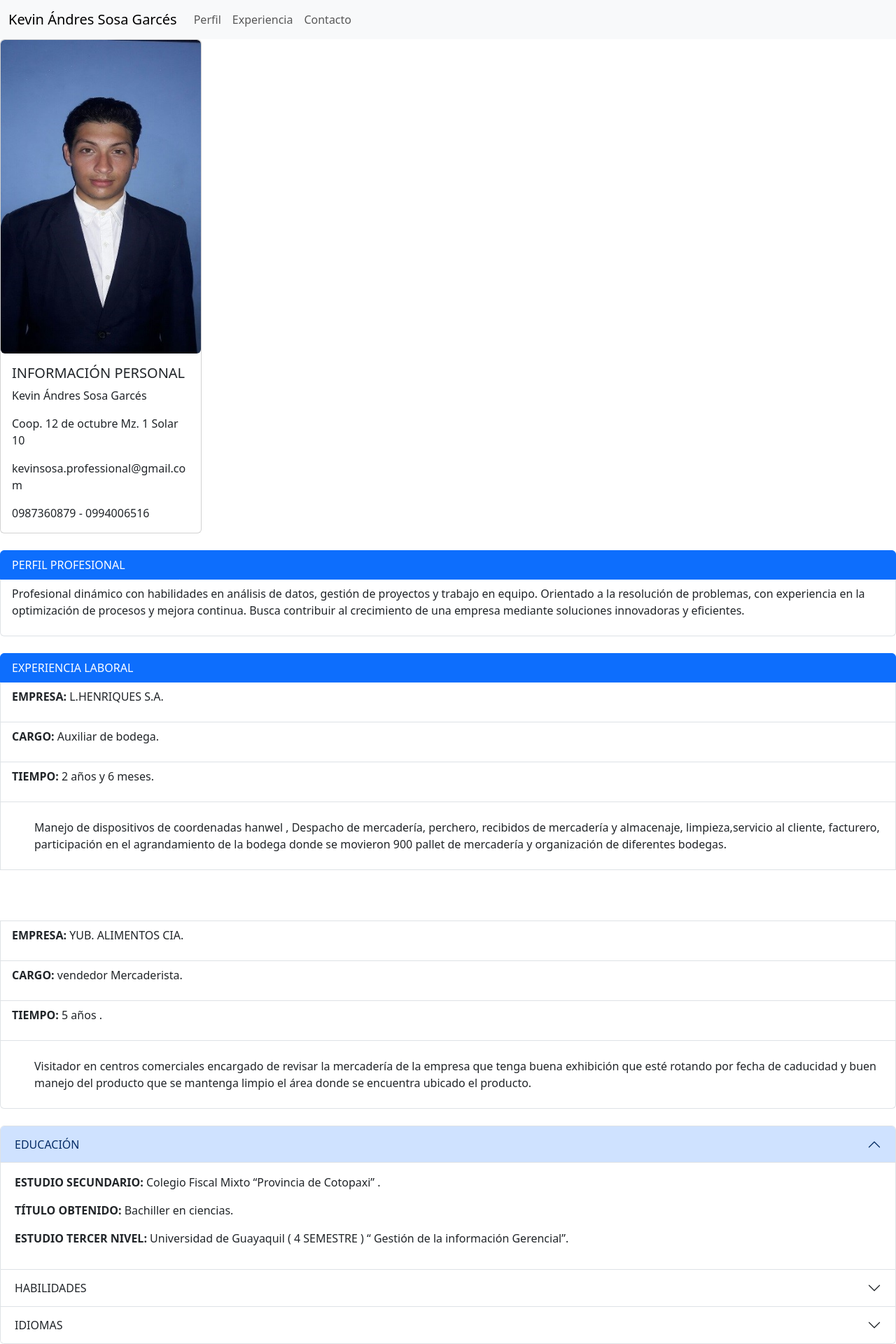
After one commit to Andres-so/Aplicacion_Clima, a Flask app: page /kevin.html in a window 1280 px wide. The commit adds this page. Shown: the whole page at 70% size. Run offline with Flask 3, Linux system fonts and the light colour scheme.

Commit message:
Add files via upload

```diff
--- a/main.py
+++ b/main.py
@@ -1,40 +1,40 @@
 from flask import Flask,render_template, request
-
-
 import requests
 
 app = Flask(__name__)
 
 def get_weather_data(city:str):
-    """
-    Funcion que espera el nombre de la ciudad por parametro, para luego realizar un get a openweather
-    para consultar el clima de la ciudad ingresada
-    """
-    API_KEY = '6440f9bd7422123f37a1e881b2ad6fa5'
+
+    API_KEY = '1a828cf671e8fd8e9d2b0ab798f3d988'
     idioma = 'es'
     url = f'http://api.openweathermap.org/data/2.5/weather?q={city}&units=metric&lang={idioma}&appid={API_KEY}'
     r = requests.get(url).json()
     return r
 
+@app.route('/kevin.html')
+def kevin():
+    return render_template('kevin.html')
+
 @app.route("/",methods=['GET','POST'])
 def index():
     if request.method == 'GET':
-        return render_template('index.html', ciudad='', humedad='',presion='', descripcion='', icon = '',cod = '')
+        return render_template('index.html', ciudad='', humedad='',presion='', descripcion='', icon = '', lat='', lon='',cod = '')
 
     ciudad= request.form.get('txtCiudad')
     if ciudad:
-        data=get_weather_data(ciudad) #lo que trae el api
+        data=get_weather_data(ciudad)
         cod=data.get('cod')
         if cod != 200:
-            return render_template('index.html', ciudad='', humedad='',presion='', descripcion='', icon = '' , cod = cod)
-
+            return render_template('index.html', ciudad='', humedad='',presion='', descripcion='', icon = '' , lat='', lon='', cod = cod)
+        lat=data.get('coord').get('lat')
+        lon=data.get('coord').get('lon')
         humedad=data.get('main').get('humidity')
         presion=data.get('main').get('pressure')
         descripcion=data.get('weather')[0].get('description')
         icon=data.get('weather')[0].get('icon')
-        return render_template('index.html', ciudad=ciudad, humedad=humedad,presion=presion, descripcion=descripcion, icon = icon , cod = cod)
+        return render_template('index.html', ciudad=ciudad, humedad=humedad,presion=presion, descripcion=descripcion, icon = icon , lat=lat, lon=lon, cod = cod)
     else:
-        return render_template('index.html', ciudad='', humedad='',presion='', descripcion='', icon = '',cod = '')
+        return render_template('index.html', ciudad='', humedad='',presion='', descripcion='', icon = '', lat='', lon='',cod = '')
 
 
 if __name__ == "__main__":
--- /dev/null
+++ b/templates/kevin.html
@@ -0,0 +1,134 @@
+<!DOCTYPE>
+<html>
+<head>
+   <meta charset="UTF-8">
+   <meta name="viewport" content="width=device-width, initial-scale=1.0">
+
+   <title>CURRÍCULUM VITAE</title>
+   <link rel="shortcut icon" href="image.ico" type="image/x-icon">
+
+   <link href="https://cdn.jsdelivr.net/npm/bootstrap@5.3.3/dist/css/bootstrap.min.css" rel="stylesheet" integrity="sha384-QWTKZyjpPEjISv5WaRU9OFeRpok6YctnYmDr5pNlyT2bRjXh0JMhjY6hW+ALEwIH" crossorigin="anonymous">
+
+   <link
+    rel="stylesheet"
+    href="https://cdnjs.cloudflare.com/ajax/libs/animate.css/4.1.1/animate.min.css"/>
+
+</head>
+<body>
+
+   <nav class="navbar navbar-expand-lg bg-body-tertiary">
+      <div class="container-fluid">
+        <a class="navbar-brand" href="#">Kevin Ándres Sosa Garcés</a>
+        <button class="navbar-toggler" type="button" data-bs-toggle="collapse" data-bs-target="#navbarNavDropdown" aria-controls="navbarNavDropdown" aria-expanded="false" aria-label="Toggle navigation">
+          <span class="navbar-toggler-icon"></span>
+        </button>
+        <div class="collapse navbar-collapse" id="navbarNavDropdown">
+          <ul class="navbar-nav">
+            <li class="nav-item">
+              <a class="nav-link" href="#">Perfil</a>
+            </li>
+            <li class="nav-item">
+              <a class="nav-link" href="#">Experiencia</a>
+            </li>
+            <li class="nav-item">
+               <a class="nav-link" href="#">Contacto</a>
+             </li>
+          </ul>
+        </div>
+      </div>
+    </nav>
+
+
+
+
+ <div class="card" style="width: 18rem;">
+   <img src="perfilvcs.jpg" class="rounded mx-auto d-block animate__animated animate__bounce card-img-top" alt="foto de Andres">
+   <div class="card-body">
+     <h5 class="card-title">INFORMACIÓN PERSONAL</h5>
+     <p class="card-text">Kevin Ándres Sosa Garcés </p>
+     <p class="card-text">Coop. 12 de octubre Mz. 1 Solar 10</p>
+     <p class="card-text">kevinsosa.professional@gmail.com</p>
+     <p class="card-text">0987360879 - 0994006516</p>
+   </div>
+ </div>
+
+<br>
+
+ <div class="list-group" id="perfil">
+   <a href="#" class="list-group-item list-group-item-action active" aria-current="true">
+      PERFIL PROFESIONAL
+   </a>
+   <a href="#" class="list-group-item list-group-item-action"><p>Profesional dinámico con habilidades en análisis de datos, gestión de proyectos y trabajo en equipo. Orientado a la resolución de problemas, con experiencia en la optimización de procesos y mejora continua. Busca contribuir al crecimiento de una empresa mediante soluciones innovadoras y eficientes.</p></a>
+ </div>
+<br>
+
+
+<div class="list-group">
+   <a href="#" class="list-group-item list-group-item-action active" aria-current="true">
+      EXPERIENCIA LABORAL
+   </a>
+   <a href="#" class="list-group-item list-group-item-action"> <p><b>EMPRESA:</b> L.HENRIQUES S.A.</p> </a>
+   <a href="#" class="list-group-item list-group-item-action"> <p><b>CARGO: </b> Auxiliar de bodega. </p></a>
+   <a href="#" class="list-group-item list-group-item-action">    <p><b>TIEMPO: </b> 2 años y 6 meses. </p> </a>
+   <a href="#" class="list-group-item list-group-item-action">  <p><ol>Manejo de dispositivos de coordenadas hanwel , Despacho de mercadería, perchero, recibidos de mercadería y almacenaje, limpieza,servicio al cliente, facturero, participación en el agrandamiento de la bodega donde se movieron 900 pallet de mercadería y organización de diferentes bodegas.</ol></p> </a>
+   <br><br><br>
+   <a href="#" class="list-group-item list-group-item-action"> <p><b>EMPRESA: </b> YUB. ALIMENTOS CIA. </p> </a>
+   <a href="#" class="list-group-item list-group-item-action"> <p><b>CARGO:</b> vendedor Mercaderista.</p></a>
+   <a href="#" class="list-group-item list-group-item-action">  <p><b>TIEMPO:</b> 5 años .</p> </a>
+   <a href="#" class="list-group-item list-group-item-action"> <p><ol>Visitador en centros comerciales encargado de revisar  la mercadería de la empresa  que tenga buena exhibición que esté rotando por fecha  de caducidad  y buen manejo del producto que se mantenga limpio el área donde se encuentra ubicado el producto.</ol></p></a>
+ </div>
+<br>
+
+<div class="accordion" id="accordionExample">
+   <div class="accordion-item">
+     <h2 class="accordion-header">
+       <button class="accordion-button" type="button" data-bs-toggle="collapse" data-bs-target="#collapseOne" aria-expanded="true" aria-controls="collapseOne">
+         EDUCACIÓN
+       </button>
+     </h2>
+     <div id="collapseOne" class="accordion-collapse collapse show" data-bs-parent="#accordionExample">
+       <div class="accordion-body">
+         <p><b>ESTUDIO SECUNDARIO:</b> Colegio Fiscal Mixto “Provincia de Cotopaxi” .</p>
+         <p><b>TÍTULO OBTENIDO:</b> Bachiller en ciencias.</p>
+         <p><b>ESTUDIO TERCER NIVEL:</b> Universidad de Guayaquil ( 4 SEMESTRE ) “ Gestión de la información Gerencial”.</p>
+       </div>
+     </div>
+   </div>
+
+   <div class="accordion-item">
+     <h2 class="accordion-header">
+       <button class="accordion-button collapsed" type="button" data-bs-toggle="collapse" data-bs-target="#collapseTwo" aria-expanded="false" aria-controls="collapseTwo">
+         HABILIDADES
+       </button>
+     </h2>
+     <div id="collapseTwo" class="accordion-collapse collapse" data-bs-parent="#accordionExample">
+       <div class="accordion-body">
+         <p><li>Análisis y visualización de datos para la toma de decisiones estratégicas. </li></p>
+         <p><li>Gestión de sistemas de información empresariales (ERP, CRM).</li></p>
+         <p><li>Desarrollo e implementación de dashboards ejecutivos. </li></p>
+       </div>
+     </div>
+   </div>
+
+   <div class="accordion-item">
+     <h2 class="accordion-header">
+       <button class="accordion-button collapsed" type="button" data-bs-toggle="collapse" data-bs-target="#collapseThree" aria-expanded="false" aria-controls="collapseThree">
+         IDIOMAS
+       </button>
+     </h2>
+     <div id="collapseThree" class="accordion-collapse collapse" data-bs-parent="#accordionExample">
+       <div class="accordion-body">
+         <p><li><b>ESPAÑOL:</b> Nativo.</li></p>
+         <p><li><b>INGLÉS:</b> Intermedio (conversación y comprensión escrita).</li></h4></p>
+         <p><li><b>FRANCES:</b> Básico (conversación básica y comprensión auditiva).</li></h4></p>
+       </div>
+     </div>
+   </div>
+ </div>
+
+
+
+
+   <script src="https://cdn.jsdelivr.net/npm/bootstrap@5.3.3/dist/js/bootstrap.bundle.min.js" integrity="sha384-YvpcrYf0tY3lHB60NNkmXc5s9fDVZLESaAA55NDzOxhy9GkcIdslK1eN7N6jIeHz" crossorigin="anonymous"></script>
+</body>
+</html>
```
Also changed, not shown: templates/index.html (+39 -21 lines).
